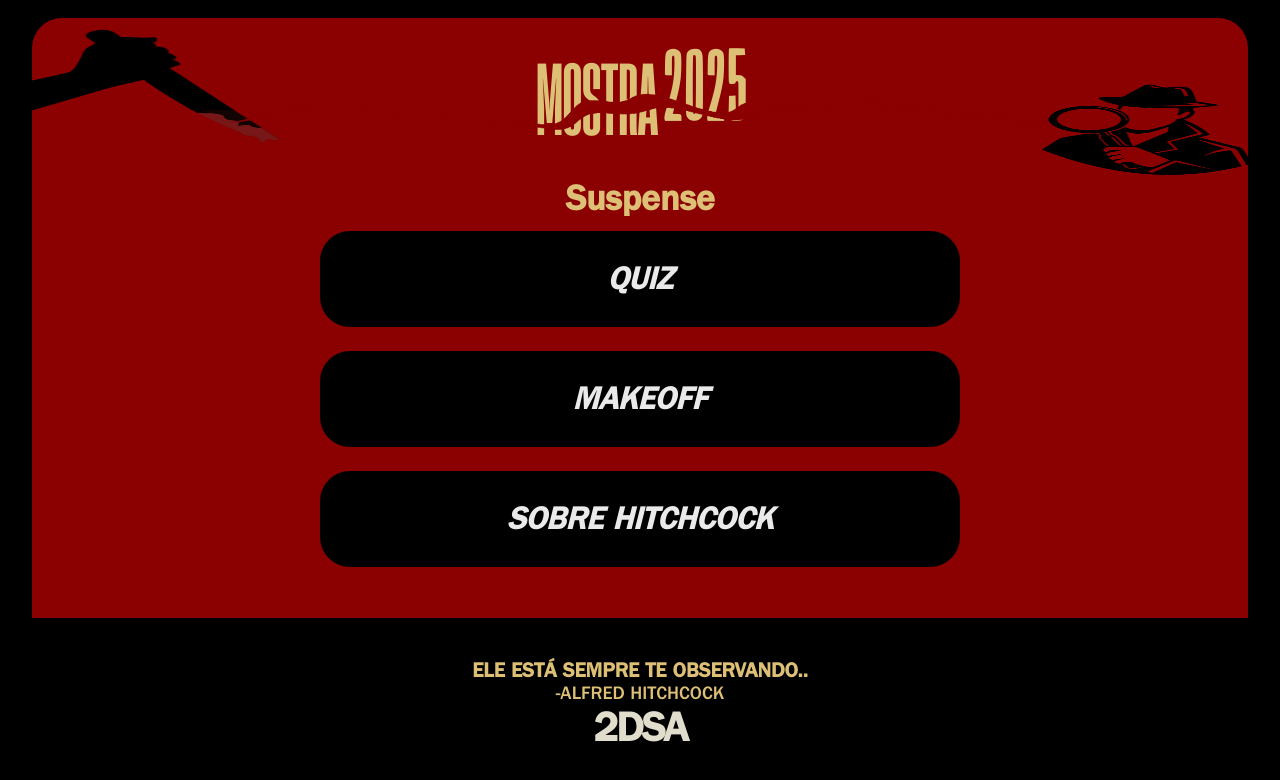
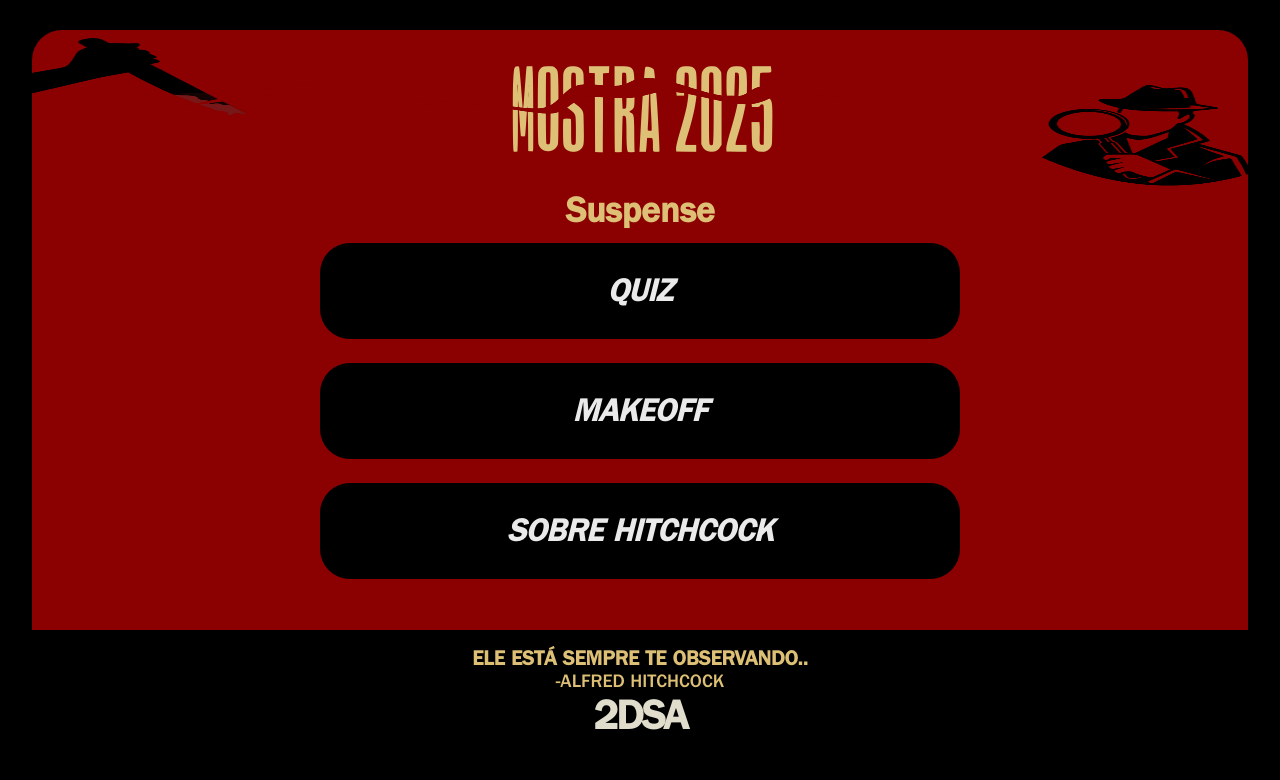
Before and after one commit to deservs/mostra-2025, a plain HTML site: page index.html in a window 1280 px wide. Drawn offline with Linux system fonts and the light colour scheme.

Commit message:
mudanças no index

```diff
--- a/css/index.css
+++ b/css/index.css
@@ -2,32 +2,39 @@
     font-family: Horizon;
     src: url(../Fonts/Horizon/gc-horizon-1.ttf);
 }
+
 @font-face {
     font-family: Heading;
     src: url(../Fonts/heading_now/HeadingNowTrial-16Bold.ttf);
 }
+
 @font-face {
     font-family: oswald;
     src: url(../Fonts/Oswald/Oswald-VariableFont_wght.ttf);
 }
+
 @font-face {
     font-family: Anton;
     src: url(../Fonts/Anton/Anton-Regular.ttf);
 }
+
 @font-face {
     font-family: Franklin;
     src: url(../Fonts/ITC_Franklin_Gothic_LT_Medium/ITC_Franklin_Gothic_LT_Medium.otf);
 }
+
 @font-face {
     font-family: sim;
     src: url(../Fonts/heading_now/Coisax-Regular.ttf);
 }
-*{
+
+* {
     margin: 0;
     padding: 0;
     box-sizing: border-box;
 }
-body{
+
+body {
     display: flex;
     align-items: center;
     justify-content: center;
@@ -35,7 +42,8 @@ body{
     flex-direction: column;
     height: 95vh;
 }
-main{
+
+main {
     background-color: #8b0000;
     font-family: Franklin;
     height: 75vh;
@@ -44,23 +52,29 @@ main{
     border-top-right-radius: 30px;
     margin-top: 1vh;
 }
-#title img{
-    top: 5vh;
+
+#title img {
+    top: 3vh;
     height: 20vh;
-    width: 64vw;
+    width: 72vw;
     overflow: 2;
     position: absolute;
 }
-#title #txt{
+
+#title #txt {
     font-size: 6em;
-    text-align: center;
     color: #ddc075;
-    font-weight: bold;
-    text-transform: uppercase;
+    font-weight: 500;
+    text-transform: lowercase;
     display: flex;
+    font-family: sim;
+    align-items: center;
+    justify-content: center;
+    letter-spacing: -5px;
+    word-spacing: -7px;
+}
 
-}
-#title{
+#title {
     width: 100%;
     height: 20vh;
     overflow: hidden;
@@ -68,20 +82,23 @@ main{
     justify-content: center;
     align-items: center;
 }
-#sub-title{
+
+#sub-title {
     font-size: 2.25em;
     text-align: center;
     color: #ddc075;
     font-weight: bold;
 }
-#btns{
+
+#btns {
     display: flex;
     align-items: center;
     justify-content: space-around;
     flex-direction: column;
     height: 45vh;
 }
-.btn{
+
+.btn {
     background-color: black;
     color: #eaeaea;
     height: 12vh;
@@ -96,43 +113,39 @@ main{
     font-weight: bold;
     font-style: italic;
 }
-#knif img{
-    height: 17.5vh;
-    width: 29vw;
+
+#knif img {
+    height: 12vh;
+    width: 25vw;
     position: absolute;
 }
-#detetive img{
-    height: 13.25vh;
+
+#detetive img {
+    height: 14.75vh;
     width: 20vw;
     position: absolute;
     right: 0;
     top: 10vh;
     filter: brightness(0);
 }
-footer{
+
+footer {
     color: #ddc075;
     font-family: Franklin;
     text-transform: uppercase;
     font-size: 1.30em;
     text-align: center;
     font-weight: bold;
-    margin-top: 5vh;
+    margin-top: 2vh;
 }
-#pe{
+
+#pe {
     font-size: .90em;
     font-weight: normal;
 }
-#sala{
+
+#sala {
     font-size: 2em;
     color: #e0ddcd;
     letter-spacing: -2px;
 }
-#n{
-    font-family: sim;
-    font-weight: 200;
-    letter-spacing: -8px;
-    font-size: 1.28em;
-}
-#n2{
-    font-family: Heading;
-}
--- a/index.html
+++ b/index.html
@@ -13,7 +13,7 @@
         </div>
 
         <div id="title">
-            <div id="txt"><div id="n2">Mostra</div><div id="n">2025</div></div>
+            <div id="txt">Mostra 2025</div>
             <img src="images/acima do texto.png" alt="">
         </div>
         <div id="sub-title">
```
Also changed, not shown: Fonts/heading_now/Coisax-Regular.ttf.
